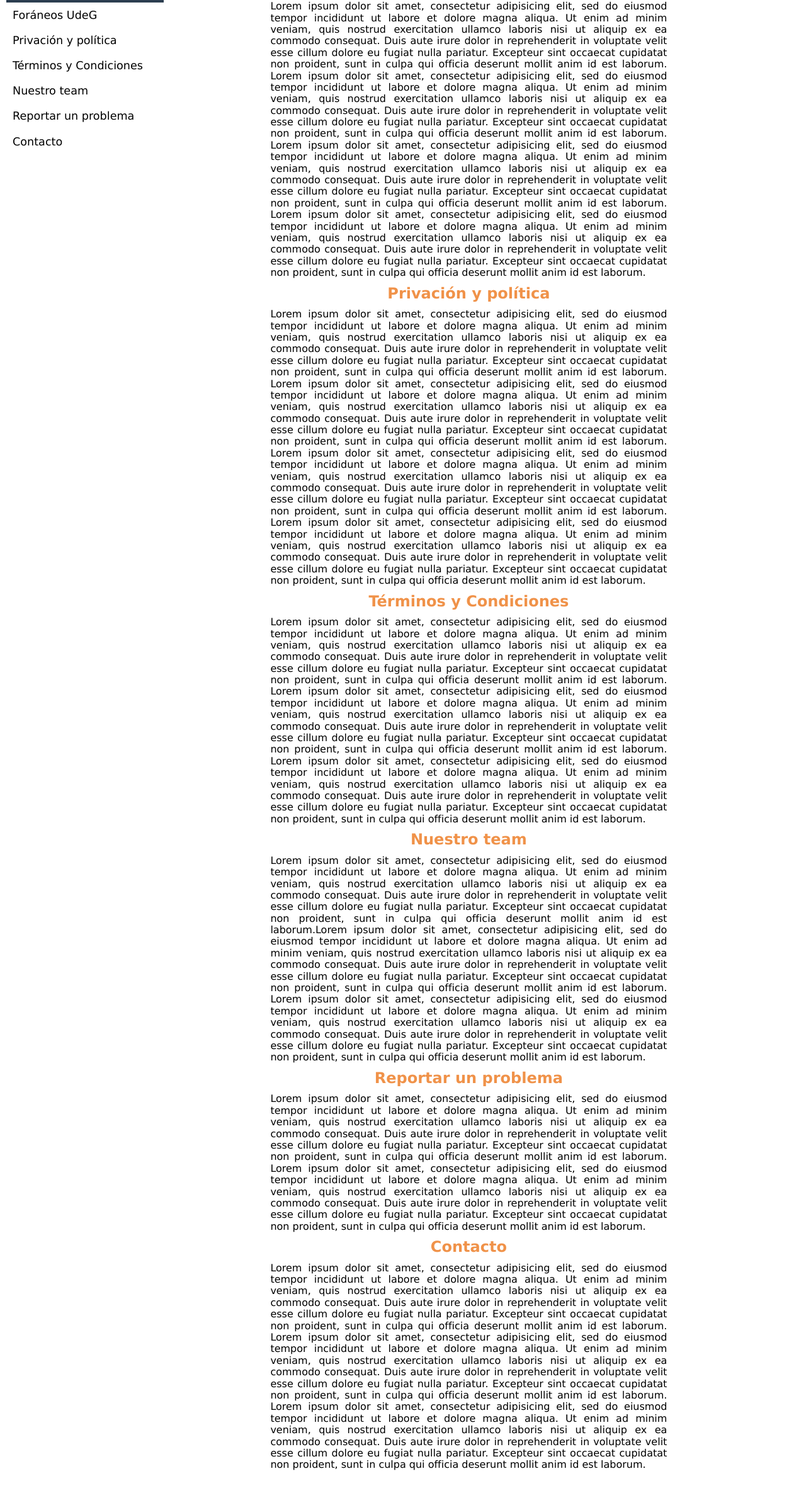
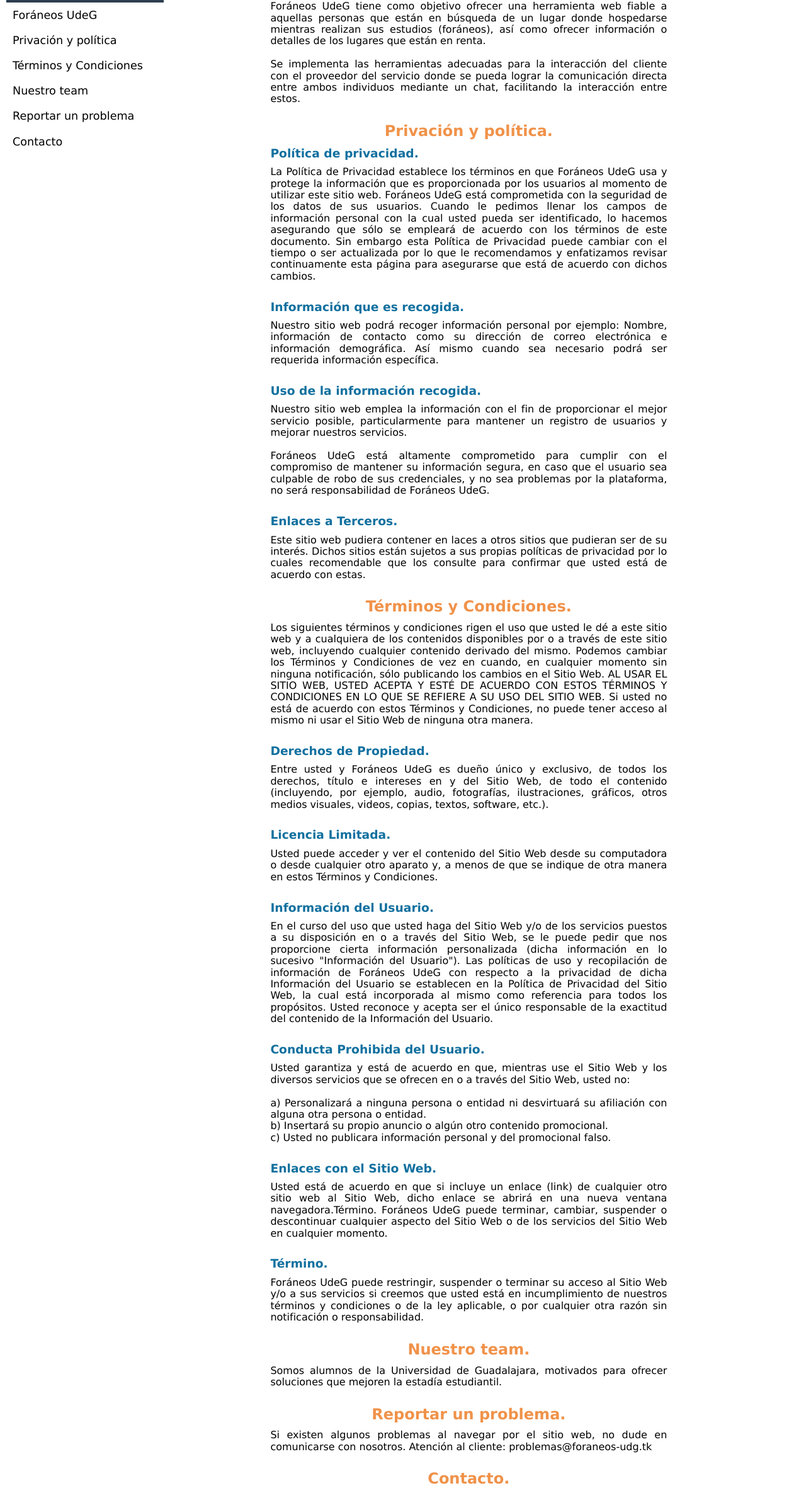
Before and after one commit to Pandiurex/Foraneos-UDG-Frontend, a website: page app/information.html in a window 1280 px wide. Shown: the part 429-2800 px from the top of the page at 63% size. Drawn offline with Linux system fonts and the light colour scheme.

Commit message:
Se atualizaron pantallas, se termino de diseñar y maquetar la pantalla information.html, se solucióno error de id en homes, se restructuraron lineas de html y se elimino el readme.html que no es necesario

```diff
--- a/app/information.html
+++ b/app/information.html
@@ -6,7 +6,7 @@
   <link type="text/plain" rel="author" href="http://domain/humans.txt" /> <!-- Poner Dominio -->
   <link href="https://fonts.googleapis.com/css?family=Courgette" rel="stylesheet">
   <link rel="stylesheet" href="https://cdnjs.cloudflare.com/ajax/libs/font-awesome/4.7.0/css/font-awesome.min.css">
-  <link rel="shortcut icon" href="/img/logo/logo4.ico">
+  <link rel="shortcut icon" href="img/logo/logo4.ico">
   <link rel="stylesheet" href="css/normalize.css">
   <link rel="stylesheet" href="css/main.css">
   <title> Foráneos UdeG </title>
@@ -15,21 +15,21 @@
 <body>
   <header>
     <div class="contenedor">
-      <h1> Foráneos UdeG</h1>
+      <h1> Foráneos UdeG </h1>
       <input type="checkbox" id="menu-bar">
       <label class="icon-menu" for="menu-bar"></label>
       <nav class="menu">
-        <a href="index.html">Inicio</a>
-        <a href="homes.html">Alojamiento</a>
-        <a href="#login">Iniciar sesión</a>
-        <a href="registry.html">Regístrate</a>
+        <a href="index.html"> Inicio </a>
+        <a href="homes.html"> Alojamiento </a>
+        <a href="#login"> Iniciar sesión </a>
+        <a href="registry.html"> Regístrate </a>
       </nav>
     </div>
     <div class="modal" id="login">
       <div class="modal-dialog">
         <section class="modal-content">
           <header class="modal-header">
-            <h2 class="modal-title">Iniciar sesión</h2>
+            <h2 class="modal-title"> Iniciar sesión </h2>
             <a href="#" class="modal-close">&times;</a>
           </header>
           <div class="modal-body">
@@ -37,7 +37,7 @@
               <input id="email" class="input" name = "email" placeholder= "Correo electrónico"><br>
               <input id="password" class="input" name = "password" type="password" placeholder="Contraseña"><br>
               <input id="btnsubmit" class="button" name="submit" type="submit" value="Enviar">
-              <p class="modal-p">O iniciar sesión con </p>
+              <p class="modal-p"> O iniciar sesión con </p>
               <input id="btnface" class="button" name="submit" type="submit" value="Facebook">
             </form>
           </div>
@@ -54,9 +54,9 @@
     <section id="banner">
       <img src="img/port/port4.jpg" alt="Imagen de estudiantes">
       <div class="contenedor">
-        <h2>Foráneos UdeG</h2>
-        <p>Alojamiento Estudiantil</p>
-        <a href="#foraneos">Leer más</a>
+        <h2> Foráneos UdeG </h2>
+        <p> Alojamiento Estudiantil </p>
+        <a href="#foraneos"> Leer más </a>
       </div>
     </section>
     <section class="main">
@@ -74,51 +74,109 @@
       <fieldset class="fieldset2">
         <div class="parafos">
           <div>
-            <h2 id="foraneos" class="subtitulo"> Foráneos UdeG </h2>
-            <p>Lorem ipsum dolor sit amet, consectetur adipisicing elit, sed do eiusmod tempor incididunt ut labore et dolore magna aliqua. Ut enim ad minim veniam, quis nostrud exercitation ullamco laboris nisi ut aliquip ex ea commodo consequat. Duis
-              aute irure dolor in reprehenderit in voluptate velit esse cillum dolore eu fugiat nulla pariatur. Excepteur sint occaecat cupidatat non proident, sunt in culpa qui officia deserunt mollit anim id est laborum.
-              Lorem ipsum dolor sit amet, consectetur adipisicing elit, sed do eiusmod tempor incididunt ut labore et dolore magna aliqua. Ut enim ad minim veniam, quis nostrud exercitation ullamco laboris nisi ut aliquip ex ea commodo consequat. Duis
-              aute irure dolor in reprehenderit in voluptate velit esse cillum dolore eu fugiat nulla pariatur. Excepteur sint occaecat cupidatat non proident, sunt in culpa qui officia deserunt mollit anim id est laborum.
-              Lorem ipsum dolor sit amet, consectetur adipisicing elit, sed do eiusmod tempor incididunt ut labore et dolore magna aliqua. Ut enim ad minim veniam, quis nostrud exercitation ullamco laboris nisi ut aliquip ex ea commodo consequat. Duis
-              aute irure dolor in reprehenderit in voluptate velit esse cillum dolore eu fugiat nulla pariatur. Excepteur sint occaecat cupidatat non proident, sunt in culpa qui officia deserunt mollit anim id est laborum.
-              Lorem ipsum dolor sit amet, consectetur adipisicing elit, sed do eiusmod tempor incididunt ut labore et dolore magna aliqua. Ut enim ad minim veniam, quis nostrud exercitation ullamco laboris nisi ut aliquip ex ea commodo consequat. Duis
-              aute irure dolor in reprehenderit in voluptate velit esse cillum dolore eu fugiat nulla pariatur. Excepteur sint occaecat cupidatat non proident, sunt in culpa qui officia deserunt mollit anim id est laborum.</p>
+            <h2 id="foraneos" class="subtitulo"> Foráneos UdeG. </h2>
+            <p> Foráneos UdeG tiene como objetivo ofrecer una herramienta web fiable a aquellas
+              personas que están en búsqueda de un lugar donde hospedarse mientras realizan
+              sus estudios (foráneos), así como ofrecer información o detalles de los lugares
+              que están en renta. </p><br>
+            <p> Se implementa las herramientas adecuadas para la interacción del cliente
+              con el proveedor del servicio donde se pueda lograr la comunicación directa
+              entre ambos individuos mediante un chat, facilitando la interacción entre estos. </p><br>
           </div>
           <div>
-            <h2 id="pripo" class="subtitulo"> Privación y política </h2>
-            <p>Lorem ipsum dolor sit amet, consectetur adipisicing elit, sed do eiusmod tempor incididunt ut labore et dolore magna aliqua. Ut enim ad minim veniam, quis nostrud exercitation ullamco laboris nisi ut aliquip ex ea commodo consequat. Duis
-              aute irure dolor in reprehenderit in voluptate velit esse cillum dolore eu fugiat nulla pariatur. Excepteur sint occaecat cupidatat non proident, sunt in culpa qui officia deserunt mollit anim id est laborum. Lorem ipsum dolor sit amet, consectetur adipisicing elit, sed do eiusmod tempor incididunt ut labore et dolore magna aliqua. Ut enim ad minim veniam, quis nostrud exercitation ullamco laboris nisi ut aliquip ex ea commodo consequat. Duis
-              aute irure dolor in reprehenderit in voluptate velit esse cillum dolore eu fugiat nulla pariatur. Excepteur sint occaecat cupidatat non proident, sunt in culpa qui officia deserunt mollit anim id est laborum. Lorem ipsum dolor sit amet, consectetur adipisicing elit, sed do eiusmod tempor incididunt ut labore et dolore magna aliqua. Ut enim ad minim veniam, quis nostrud exercitation ullamco laboris nisi ut aliquip ex ea commodo consequat. Duis
-              aute irure dolor in reprehenderit in voluptate velit esse cillum dolore eu fugiat nulla pariatur. Excepteur sint occaecat cupidatat non proident, sunt in culpa qui officia deserunt mollit anim id est laborum.
-              Lorem ipsum dolor sit amet, consectetur adipisicing elit, sed do eiusmod tempor incididunt ut labore et dolore magna aliqua. Ut enim ad minim veniam, quis nostrud exercitation ullamco laboris nisi ut aliquip ex ea commodo consequat. Duis
-              aute irure dolor in reprehenderit in voluptate velit esse cillum dolore eu fugiat nulla pariatur. Excepteur sint occaecat cupidatat non proident, sunt in culpa qui officia deserunt mollit anim id est laborum.</p>
+            <h2 id="pripo" class="subtitulo"> Privación y política. </h2>
+              <h3> Política de privacidad. </h3>
+              <p> La Política de Privacidad establece los términos en que Foráneos UdeG usa y
+                protege la información que es proporcionada por los usuarios al momento de utilizar
+                este sitio web. Foráneos UdeG está comprometida con la seguridad de los datos de
+                sus usuarios. Cuando le pedimos llenar los campos de información personal con la
+                cual usted pueda ser identificado, lo hacemos asegurando que sólo se empleará de
+                acuerdo con los términos de este documento. Sin embargo esta Política de
+                Privacidad puede cambiar con el tiempo o ser actualizada por lo que le
+                recomendamos y enfatizamos revisar continuamente esta página para asegurarse
+                que está de acuerdo con dichos cambios. </p><br>
+              <h3> Información que es recogida. </h3>
+              <p> Nuestro sitio web podrá recoger información personal por ejemplo: Nombre,
+                información de contacto como su dirección de correo electrónica e información
+                demográfica. Así mismo cuando sea necesario podrá ser requerida información
+                específica.</p><br>
+              <h3> Uso de la información recogida. </h3>
+              <p> Nuestro sitio web emplea la información con el fin de proporcionar el mejor servicio
+                posible, particularmente para mantener un registro de usuarios y mejorar nuestros
+                servicios. </p><br>
+              <p> Foráneos UdeG está altamente comprometido para cumplir con el compromiso de
+                mantener su información segura, en caso que el usuario sea culpable de robo de
+                sus credenciales, y no sea problemas por la plataforma, no será responsabilidad
+                de Foráneos UdeG. </p><br>
+              <h3> Enlaces a Terceros. </h3>
+              <p> Este sitio web pudiera contener en laces a otros sitios que pudieran ser de su
+                interés. Dichos sitios están sujetos a sus propias políticas de privacidad por lo
+                cuales recomendable que los consulte para confirmar que usted está de acuerdo con
+                estas. </p><br>
           </div>
           <div>
-            <h2 id="termco" class="subtitulo"> Términos y Condiciones </h2>
-            <p>Lorem ipsum dolor sit amet, consectetur adipisicing elit, sed do eiusmod tempor incididunt ut labore et dolore magna aliqua. Ut enim ad minim veniam, quis nostrud exercitation ullamco laboris nisi ut aliquip ex ea commodo consequat. Duis
-              aute irure dolor in reprehenderit in voluptate velit esse cillum dolore eu fugiat nulla pariatur. Excepteur sint occaecat cupidatat non proident, sunt in culpa qui officia deserunt mollit anim id est laborum. Lorem ipsum dolor sit amet, consectetur adipisicing elit, sed do eiusmod tempor incididunt ut labore et dolore magna aliqua. Ut enim ad minim veniam, quis nostrud exercitation ullamco laboris nisi ut aliquip ex ea commodo consequat. Duis
-              aute irure dolor in reprehenderit in voluptate velit esse cillum dolore eu fugiat nulla pariatur. Excepteur sint occaecat cupidatat non proident, sunt in culpa qui officia deserunt mollit anim id est laborum. Lorem ipsum dolor sit amet, consectetur adipisicing elit, sed do eiusmod tempor incididunt ut labore et dolore magna aliqua. Ut enim ad minim veniam, quis nostrud exercitation ullamco laboris nisi ut aliquip ex ea commodo consequat. Duis
-              aute irure dolor in reprehenderit in voluptate velit esse cillum dolore eu fugiat nulla pariatur. Excepteur sint occaecat cupidatat non proident, sunt in culpa qui officia deserunt mollit anim id est laborum.</p>
+            <h2 id="termco" class="subtitulo"> Términos y Condiciones. </h2>
+            <p> Los siguientes términos y condiciones rigen el uso que usted le dé a este sitio web
+              y a cualquiera de los contenidos disponibles por o a través de este sitio web,
+              incluyendo cualquier contenido derivado del mismo. Podemos cambiar los Términos
+              y Condiciones de vez en cuando, en cualquier momento sin ninguna notificación,
+              sólo publicando los cambios en el Sitio Web. AL USAR EL SITIO WEB, USTED
+              ACEPTA Y ESTÉ DE ACUERDO CON ESTOS TÉRMINOS Y CONDICIONES EN
+              LO QUE SE REFIERE A SU USO DEL SITIO WEB. Si usted no está de acuerdo
+              con estos Términos y Condiciones, no puede tener acceso al mismo ni usar el Sitio
+              Web de ninguna otra manera. </p><br>
+            <h3> Derechos de Propiedad. </h3>
+            <p> Entre usted y Foráneos UdeG es dueño único y exclusivo,
+              de todos los derechos, título e intereses en y del Sitio Web, de todo el contenido
+              (incluyendo, por ejemplo, audio, fotografías, ilustraciones, gráficos, otros medios
+              visuales, videos, copias, textos, software, etc.). </p><br>
+            <h3> Licencia Limitada. </h3>
+            <p> Usted puede acceder y ver el contenido del Sitio Web desde su
+              computadora o desde cualquier otro aparato y, a menos de que se indique de otra
+              manera en estos Términos y Condiciones. </p><br>
+            <h3> Información del Usuario. </h3>
+            <p> En el curso del uso que usted haga del Sitio Web y/o de
+              los servicios puestos a su disposición en o a través del Sitio Web, se le puede pedir
+              que nos proporcione cierta información personalizada (dicha información en lo
+              sucesivo "Información del Usuario"). Las políticas de uso y recopilación de
+              información de Foráneos UdeG con respecto a la privacidad de dicha Información
+              del Usuario se establecen en la Política de Privacidad del Sitio Web, la cual está
+              incorporada al mismo como referencia para todos los propósitos. Usted reconoce y
+              acepta ser el único responsable de la exactitud del contenido de la Información del
+              Usuario. </p><br>
+            <h3> Conducta Prohibida del Usuario. </h3>
+            <p> Usted garantiza y está de acuerdo en que, mientras use el Sitio Web y los diversos
+              servicios que se ofrecen en o a través del Sitio Web, usted no: </p><br>
+            <p> a) Personalizará a ninguna persona o entidad ni desvirtuará su afiliación con
+              alguna otra persona o entidad. </p>
+            <p> b) Insertará su propio anuncio o algún otro contenido promocional. </p>
+            <p> c) Usted no publicara información personal y del promocional falso. </p><br>
+            <h3> Enlaces con el Sitio Web. </h3>
+            <p> Usted está de acuerdo en que si incluye un enlace (link)
+              de cualquier otro sitio web al Sitio Web, dicho enlace se abrirá en una nueva ventana
+              navegadora.Término. Foráneos UdeG puede terminar, cambiar, suspender o descontinuar
+              cualquier aspecto del Sitio Web o de los servicios del Sitio Web en cualquier
+              momento. </p><br>
+              <h3> Término. </h3>
+            <p> Foráneos UdeG puede restringir, suspender o terminar su acceso al Sitio
+              Web y/o a sus servicios si creemos que usted está en incumplimiento de nuestros
+              términos y condiciones o de la ley aplicable, o por cualquier otra razón sin
+              notificación o responsabilidad. </p><br>
           </div>
           <div>
-            <h2 id="team" class="subtitulo"> Nuestro team </h2>
-            <p>Lorem ipsum dolor sit amet, consectetur adipisicing elit, sed do eiusmod tempor incididunt ut labore et dolore magna aliqua. Ut enim ad minim veniam, quis nostrud exercitation ullamco laboris nisi ut aliquip ex ea commodo consequat. Duis
-              aute irure dolor in reprehenderit in voluptate velit esse cillum dolore eu fugiat nulla pariatur. Excepteur sint occaecat cupidatat non proident, sunt in culpa qui officia deserunt mollit anim id est laborum.Lorem ipsum dolor sit amet, consectetur adipisicing elit, sed do eiusmod tempor incididunt ut labore et dolore magna aliqua. Ut enim ad minim veniam, quis nostrud exercitation ullamco laboris nisi ut aliquip ex ea commodo consequat. Duis
-              aute irure dolor in reprehenderit in voluptate velit esse cillum dolore eu fugiat nulla pariatur. Excepteur sint occaecat cupidatat non proident, sunt in culpa qui officia deserunt mollit anim id est laborum. Lorem ipsum dolor sit amet, consectetur adipisicing elit, sed do eiusmod tempor incididunt ut labore et dolore magna aliqua. Ut enim ad minim veniam, quis nostrud exercitation ullamco laboris nisi ut aliquip ex ea commodo consequat. Duis
-              aute irure dolor in reprehenderit in voluptate velit esse cillum dolore eu fugiat nulla pariatur. Excepteur sint occaecat cupidatat non proident, sunt in culpa qui officia deserunt mollit anim id est laborum.</p>
+            <h2 id="team" class="subtitulo"> Nuestro team. </h2>
+            <p> Somos alumnos de la Universidad de Guadalajara, motivados para ofrecer
+              soluciones que mejoren la estadía estudiantil. </p><br>
           </div>
           <div>
-            <h2 id="problema" class="subtitulo"> Reportar un problema </h2>
-            <p>Lorem ipsum dolor sit amet, consectetur adipisicing elit, sed do eiusmod tempor incididunt ut labore et dolore magna aliqua. Ut enim ad minim veniam, quis nostrud exercitation ullamco laboris nisi ut aliquip ex ea commodo consequat. Duis
-              aute irure dolor in reprehenderit in voluptate velit esse cillum dolore eu fugiat nulla pariatur. Excepteur sint occaecat cupidatat non proident, sunt in culpa qui officia deserunt mollit anim id est laborum. Lorem ipsum dolor sit amet, consectetur adipisicing elit, sed do eiusmod tempor incididunt ut labore et dolore magna aliqua. Ut enim ad minim veniam, quis nostrud exercitation ullamco laboris nisi ut aliquip ex ea commodo consequat. Duis
-              aute irure dolor in reprehenderit in voluptate velit esse cillum dolore eu fugiat nulla pariatur. Excepteur sint occaecat cupidatat non proident, sunt in culpa qui officia deserunt mollit anim id est laborum.</p>
+            <h2 id="problema" class="subtitulo"> Reportar un problema. </h2>
+            <p> Si existen algunos problemas al navegar por el sitio web, no dude en
+              comunicarse con nosotros. Atención al cliente: problemas@foraneos-udg.tk </p><br>
           </div>
           <div>
-            <h2 id="contacto" class="subtitulo"> Contacto </h2>
-            <p>Lorem ipsum dolor sit amet, consectetur adipisicing elit, sed do eiusmod tempor incididunt ut labore et dolore magna aliqua. Ut enim ad minim veniam, quis nostrud exercitation ullamco laboris nisi ut aliquip ex ea commodo consequat. Duis
-              aute irure dolor in reprehenderit in voluptate velit esse cillum dolore eu fugiat nulla pariatur. Excepteur sint occaecat cupidatat non proident, sunt in culpa qui officia deserunt mollit anim id est laborum. Lorem ipsum dolor sit amet, consectetur adipisicing elit, sed do eiusmod tempor incididunt ut labore et dolore magna aliqua. Ut enim ad minim veniam, quis nostrud exercitation ullamco laboris nisi ut aliquip ex ea commodo consequat. Duis
-              aute irure dolor in reprehenderit in voluptate velit esse cillum dolore eu fugiat nulla pariatur. Excepteur sint occaecat cupidatat non proident, sunt in culpa qui officia deserunt mollit anim id est laborum. Lorem ipsum dolor sit amet, consectetur adipisicing elit, sed do eiusmod tempor incididunt ut labore et dolore magna aliqua. Ut enim ad minim veniam, quis nostrud exercitation ullamco laboris nisi ut aliquip ex ea commodo consequat. Duis
-              aute irure dolor in reprehenderit in voluptate velit esse cillum dolore eu fugiat nulla pariatur. Excepteur sint occaecat cupidatat non proident, sunt in culpa qui officia deserunt mollit anim id est laborum.</p>
+            <h2 id="contacto" class="subtitulo"> Contacto. </h2>
+            <p> Si quiere comunicarse para mayor información o sugerencias estamos
+              a sus ordenes: contacto@foraneos-udg.tk</p><br>
           </div>
         </div>
       </fieldset>
@@ -129,13 +187,13 @@
     <div class="container-footer-all">
       <div class="container-body">
         <div class="colum1">
-          <h1>Hecho por Alumnos para Alumnos</h1>
-          <p>Esta Página fue creada para ayudar a los estudiantes foráneos sin hogar,
+          <h1> Hecho por Alumnos para Alumnos </h1>
+          <p> Esta Página fue creada para ayudar a los estudiantes foráneos sin hogar,
             para que durante su estancia escolar puedan conseguir el lugar
-            adecuado para ellos.</p>
+            adecuado para ellos. </p>
           </div>
           <div class="colum2">
-            <h1>Redes Sociales</h1>
+            <h1> Redes Sociales </h1>
             <a href="https://www.facebook.com/" target="_blank" class="fa fa-facebook"></a>
             <a href="https://twitter.com/" target="_blank" class="fa fa-twitter"></a>
             <a href="https://github.com/" target="_blank" class="fa fa-github"></a><br>
@@ -144,12 +202,12 @@
             <a href="https://accounts.google.com/signin/v2/identifier?hl=es&service=mail&flowName=GlifWebSignIn&flowEntry=ServiceLogin" target="_blank" class="fa fa-envelope"></a>
           </div>
           <div class="colum3 footer-list">
-            <h1>Información Foráneos UdeG</h1>
+            <h1> Información Foráneos UdeG </h1>
             <div class="row2">
               <a href="#foraneos"><label> ¿Qué es Foráneos UdeG? </label></a>
             </div>
             <div class="row2">
-              <a href="#problema"><label> Reportar un Problema</label></a>
+              <a href="#problema"><label> Reportar un Problema </label></a>
             </div>
             <div class="row2">
               <a href="#team"><label> Nuestro Team </label></a>
@@ -166,9 +224,9 @@
             © 2018 Todos los Derechos Reservados | <a href="#foraneos">Foráneos UdeG</a>
           </div>
           <div class="information">
-            <a href="#foraneos">Información Foráneos UdeG</a> |
-            <a href="#pripo">Privación y Política</a> |
-            <a href="#termco">Términos y Condiciones</a>
+            <a href="#foraneos"> Información Foráneos UdeG </a> |
+            <a href="#pripo"> Privación y Política </a> |
+            <a href="#termco"> Términos y Condiciones </a>
           </div>
         </div>
       </div>
```
Also changed, not shown: app/README.html (deleted, +0 -167 lines), app/error404.html (+5 -6 lines), app/homes.html (+28 -36 lines), app/index.html (+34 -34 lines), app/profile.html (+21 -21 lines), app/recovery.html (+24 -24 lines), app/registry.html (+24 -24 lines).
